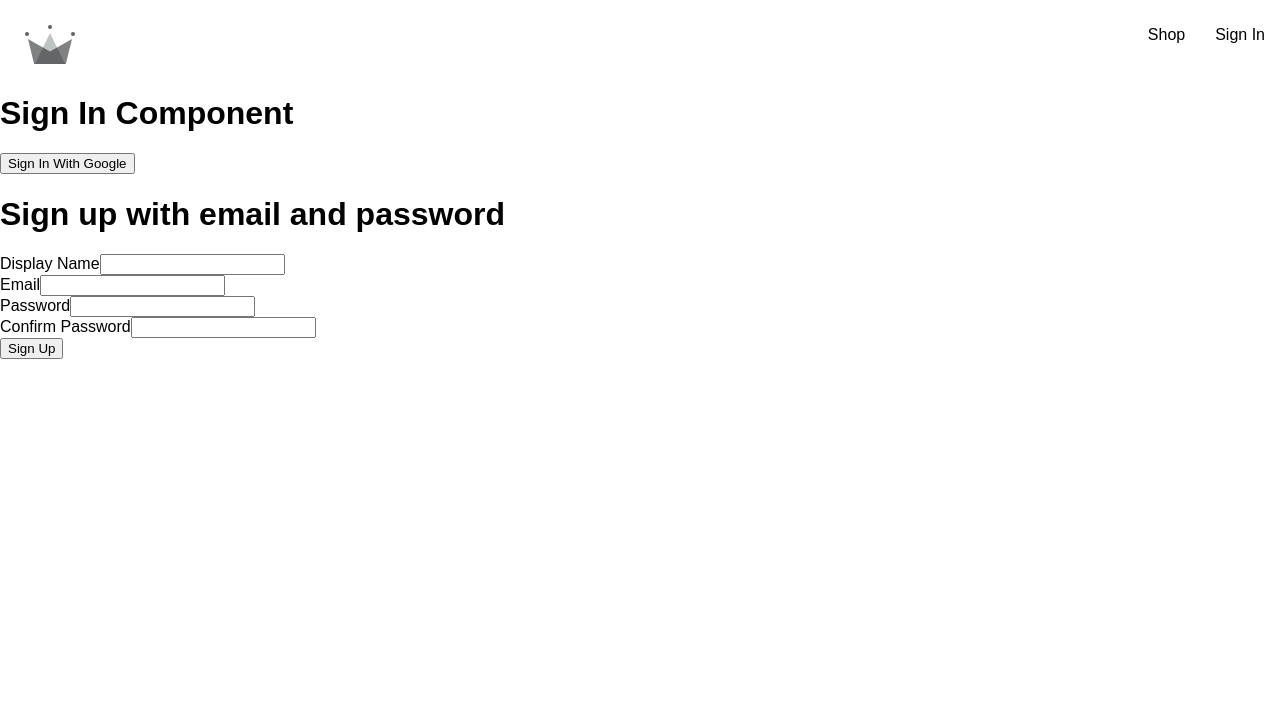
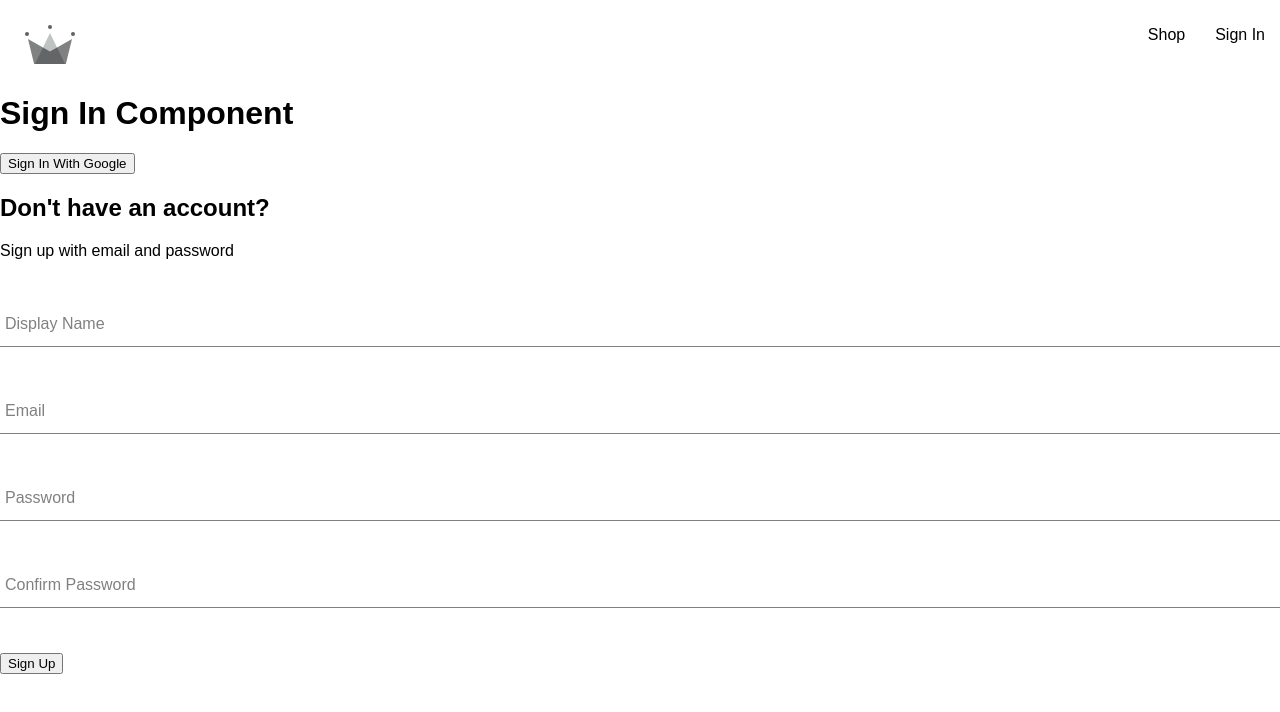
Before and after one commit to Rafat-Web-Developer/crwn-clothing, a React (Create React App) app: page /sign-in in a window 1280 px wide. Shown: the top 712 px of the page. Built offline with nearby package versions, Linux system fonts and the light colour scheme; a web font is replaced by a local one.

Commit message:
Create a button component and design that component

```diff
--- a/src/components/form-input/form-input.component.jsx
+++ b/src/components/form-input/form-input.component.jsx
@@ -1,9 +1,11 @@
+import "./form-input.styles.scss";
 
 const FormInput = ({label, ...otherProps}) => {
     return (
-        <div>
-            <label>{label}</label>
-            <input {...otherProps}/>
+        <div className="group">
+            <input className="form-input" {...otherProps}/>
+
+            {label && <label className={`${otherProps.value.length ? "shrink" : ""} form-input-label`}>{label}</label>}
         </div>
     );
 }
--- /dev/null
+++ b/src/components/form-input/form-input.styles.scss
@@ -0,0 +1,54 @@
+$sub-color: grey;
+$main-color: black;
+
+@mixin shrinkLabel {
+  top: -14px;
+  font-size: 12px;
+  color: $main-color;
+}
+
+.group {
+  position: relative;
+  margin: 45px 0;
+
+  .form-input {
+    background: none;
+    background-color: white;
+    color: $sub-color;
+    font-size: 18px;
+    padding: 10px 10px 10px 5px;
+    display: block;
+    width: 100%;
+    border: none;
+    border-radius: 0;
+    border-bottom: 1px solid $sub-color;
+    margin: 25px 0;
+
+    &:focus {
+      outline: none;
+    }
+
+    &:focus ~ .form-input-label {
+      @include shrinkLabel();
+    }
+  }
+
+  input[type='password'] {
+    letter-spacing: 0.3em;
+  }
+
+  .form-input-label {
+    color: $sub-color;
+    font-size: 16px;
+    font-weight: normal;
+    position: absolute;
+    pointer-events: none;
+    left: 5px;
+    top: 10px;
+    transition: 300ms ease all;
+
+    &.shrink {
+      @include shrinkLabel();
+    }
+  }
+}
--- a/src/components/sign-up-form/sign-up-form.component.jsx
+++ b/src/components/sign-up-form/sign-up-form.component.jsx
@@ -40,8 +40,9 @@
     }
 
     return (
-        <div>
-            <h1>Sign up with email and password</h1>
+        <div className="sign-up-container">
+            <h2>Don't have an account?</h2>
+            <span>Sign up with email and password</span>
             <form onSubmit={handleSubmit}>
                 <FormInput
                 label="Display Name"
--- /dev/null
+++ b/src/components/sign-up-form/sign-up-form.styles.scss
@@ -0,0 +1,9 @@
+.sign-up-container{
+    display: flex;
+    flex-direction: column;
+    width: 380px;
+
+    h2{
+        margin: 10px 0;
+    }
+}
```
Also changed, not shown: src/components/button/button.component.jsx (added, +19 -0 lines), src/components/button/button.styles.scss (added, +46 -0 lines).
